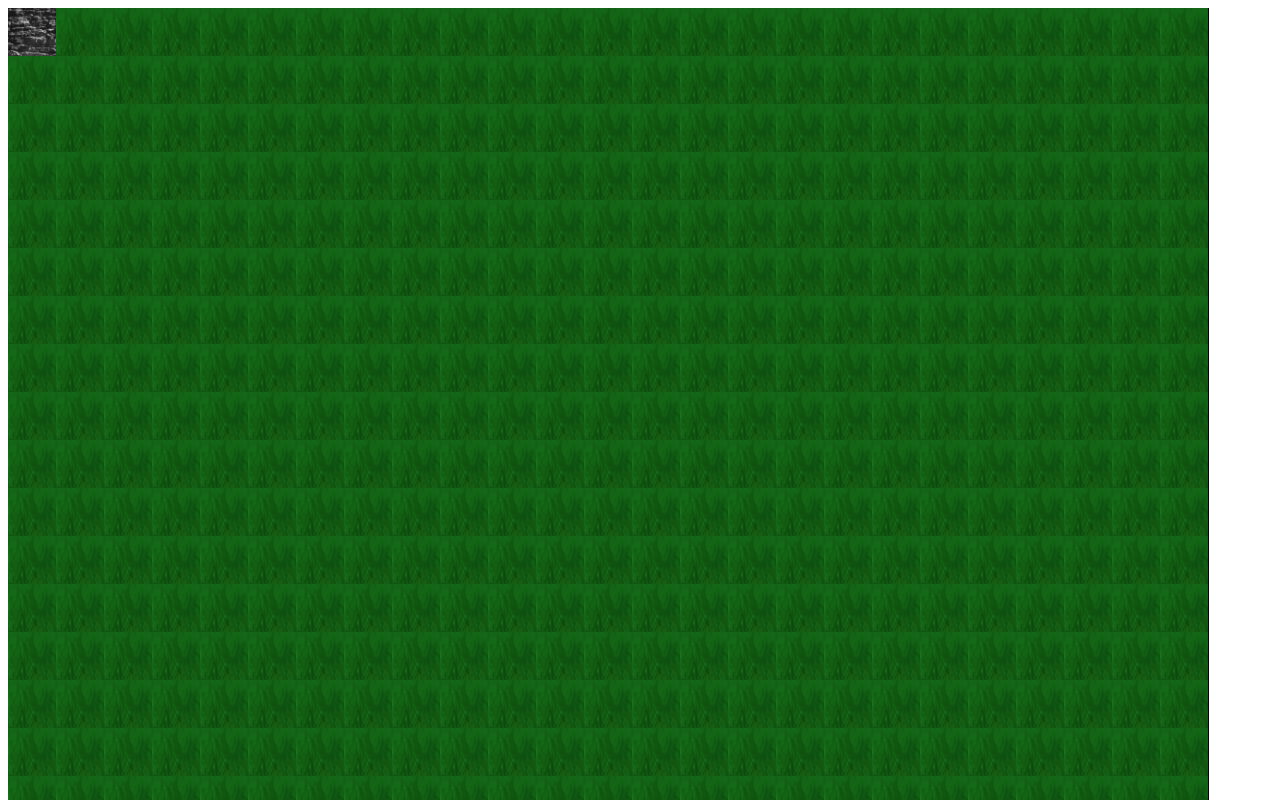
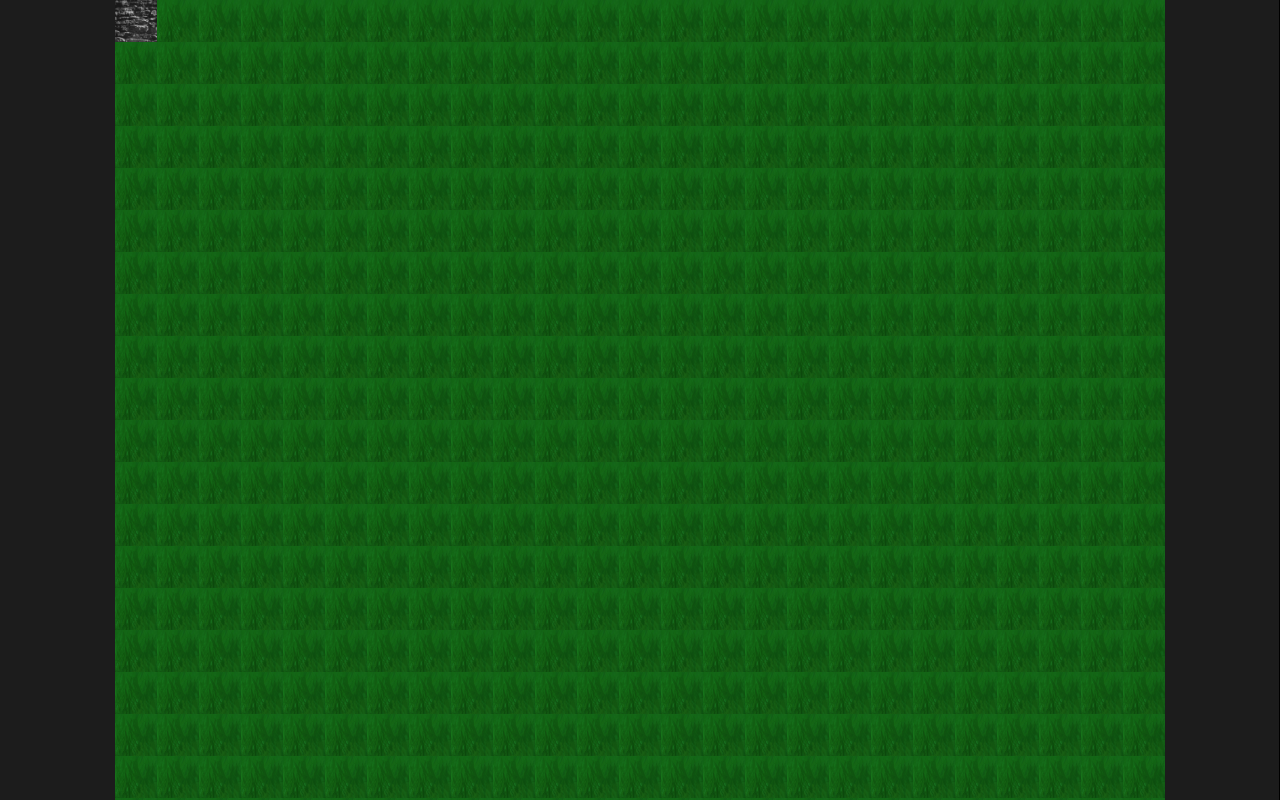
Before and after one commit to Robot-Versus-Zombies/front-end, a React (Create React App) app: page / in a window 1280 px wide. Shown: the top 800 px of the page. Built offline with nearby package versions, Linux system fonts and the light colour scheme.

Commit message:
centered the game board

```diff
--- a/public/index.html
+++ b/public/index.html
@@ -15,6 +15,11 @@
       user's mobile device or desktop. See https://developers.google.com/web/fundamentals/web-app-manifest/
     -->
 		<link rel="manifest" href="%PUBLIC_URL%/manifest.json" />
+
+		<link
+			href="https://fonts.googleapis.com/css2?family=Open+Sans:ital,wght@0,400;0,600;0,700;1,400&family=VT323&display=swap"
+			rel="stylesheet"
+		/>
 		<!--
       Notice the use of %PUBLIC_URL% in the tags above.
       It will be replaced with the URL of the `public` folder during the build.
--- /dev/null
+++ b/src/SCSS/_base.scss
@@ -0,0 +1,30 @@
+html,
+body,
+#root {
+	margin: 0;
+	padding: 0;
+	min-height: 100%;
+	min-width: 100%;
+	height: 100%;
+}
+
+html {
+	font-size: 62.5%;
+}
+
+body {
+	font-size: $default-font-size;
+	font-family: 'Open Sans', sans-serif;
+	background-color: $color-black;
+}
+
+h1,
+h2,
+h3 {
+	font-family: 'VT323', monospace;
+}
+
+* {
+	text-decoration: none;
+	color: inherit;
+}
--- a/src/SCSS/_gameboard.scss
+++ b/src/SCSS/_gameboard.scss
@@ -1,8 +1,11 @@
 .game-board {
+	margin: 0 auto;
 	border: 1px solid black;
 	border-width: 0 1px 1px 0;
-	display: inline-block;
-}
+	display: flex;
+	flex-direction: column;
+	justify-content: center;
+	align-items: center;
 
 	.board-row {
 		line-height: 0;
@@ -23,3 +26,4 @@
 			background-image: url('../images/wallsq.png') !important;
 		}
 	}
+}
--- a/src/SCSS/main.scss
+++ b/src/SCSS/main.scss
@@ -1,2 +1,3 @@
+@import './abstract/variables.scss';
+@import './base.scss';
 @import './gameboard.scss';
-@import './variables.scss';
```
Also changed, not shown: src/SCSS/abstract/_variables.scss (renamed from src/SCSS/_variables.scss). Lines whose indentation alone changed are shown as unchanged.
